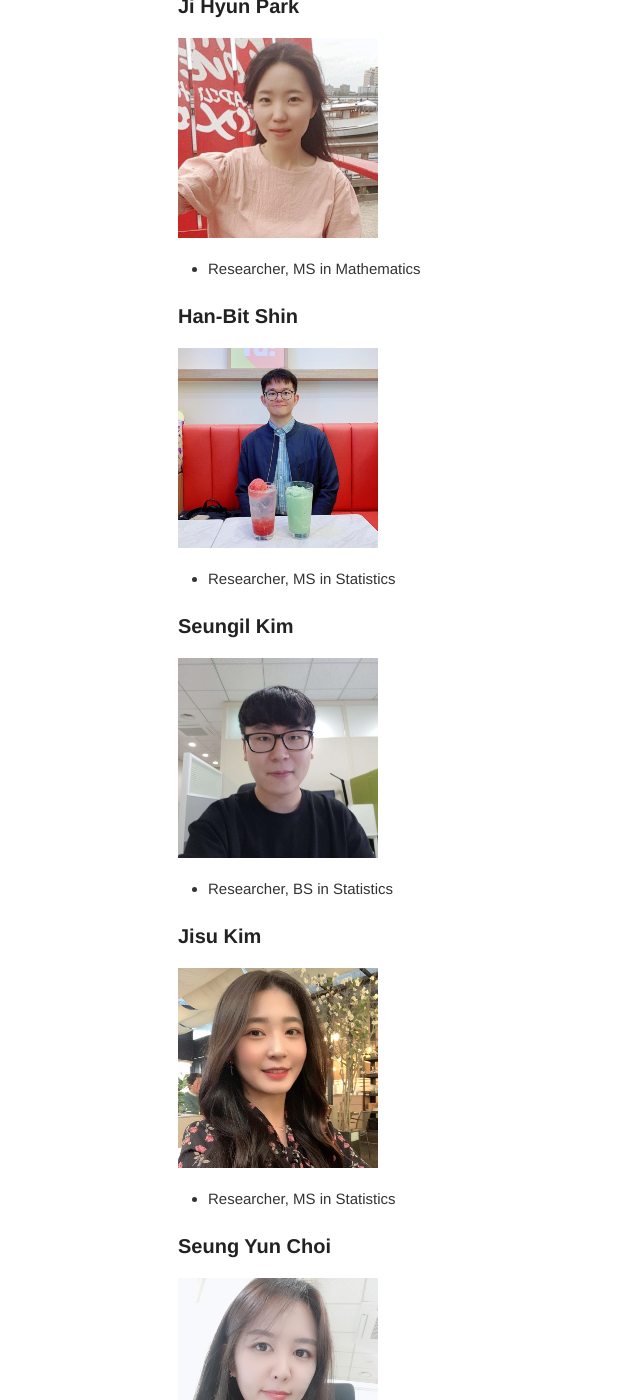
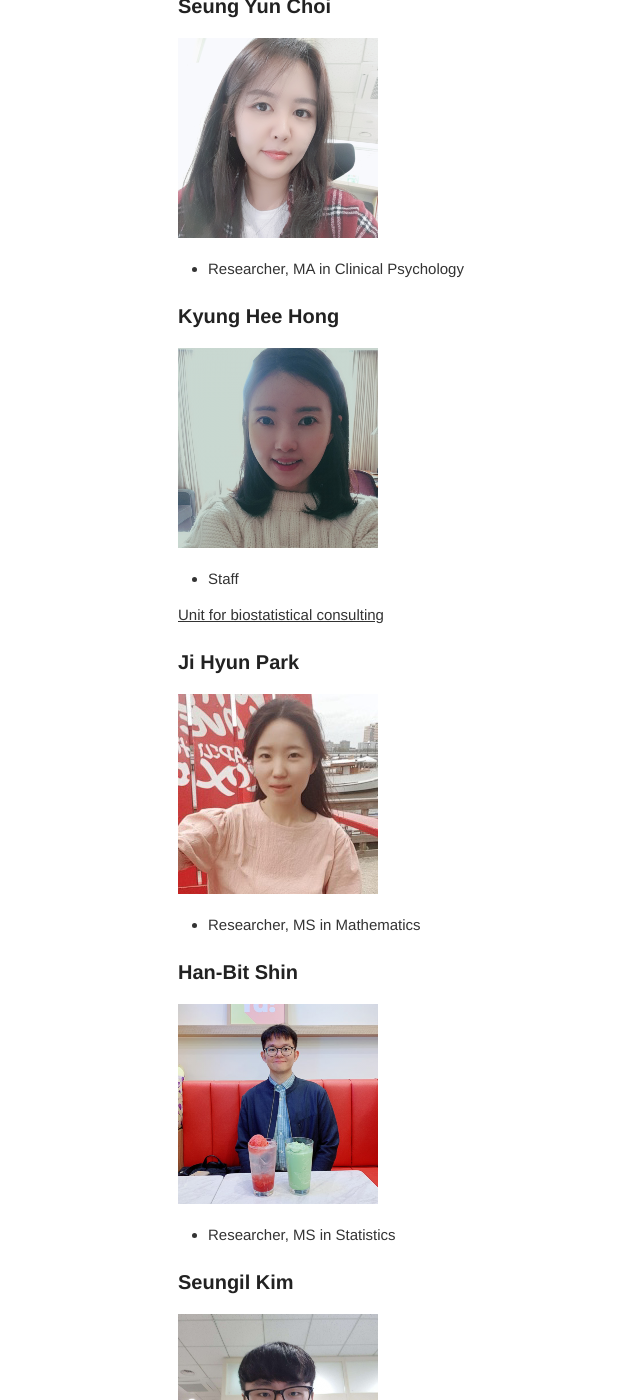
Before and after one commit to neurostat-lab/neurostat-lab.github.io, a Jekyll site: the page built from people.md, in a window 1280 px wide and 1400 px high, scrolled down 2173 px. Shown: the whole window, without its empty margins (102-742 px from the left). Built offline with Jekyll 4.4.1, drawn with Linux system fonts in a browser that asks for light colours; our own code applies the rules of GitHub Pages for plain Markdown files; some of the changed text lies outside the part shown.

Commit message:
Update people.md

```diff
--- a/people.md
+++ b/people.md
@@ -46,6 +46,16 @@ permalink: /people/
 <img src="/images/heirim.png" style="width: 200px;" class="img-circle avatar;"/><br>
 * Researcher, MA in Clinical Psychology
 
+### Seung Yun Choi
+<img src="/images/seungyun.png" style="width: 200px;" class="img-circle avatar;"/><br>
+* Researcher, MA in Clinical Psychology
+
+### Kyung Hee Hong
+<img class="img-circle avatar" src="/images/kyunghee.png" style="width: 200px;"/><br>
+* Staff
+
+<U> Unit for biostatistical consulting </U>
+
 ### Ji Hyun Park
 <img src="/images/jihyun.png" style="width: 200px;" class="img-circle avatar;"/><br>
 * Researcher, MS in Mathematics
@@ -60,15 +70,7 @@ permalink: /people/
 
 ### Jisu Kim
 <img src="/images/jisu.png" style="width: 200px;" class="img-circle avatar;"/><br>
-* Researcher, MS in Statistics
-
-### Seung Yun Choi
-<img src="/images/seungyun.png" style="width: 200px;" class="img-circle avatar;"/><br>
-* Researcher, MA in Clinical Psychology
-
-### Kyung Hee Hong
-<img class="img-circle avatar" src="/images/kyunghee.png" style="width: 200px;"/><br>
-* Staff
+* Researcher in OBS, MS in Statistics
 
 ### Alumni
 * Kyoungsuk Park (Postdoc)
```
